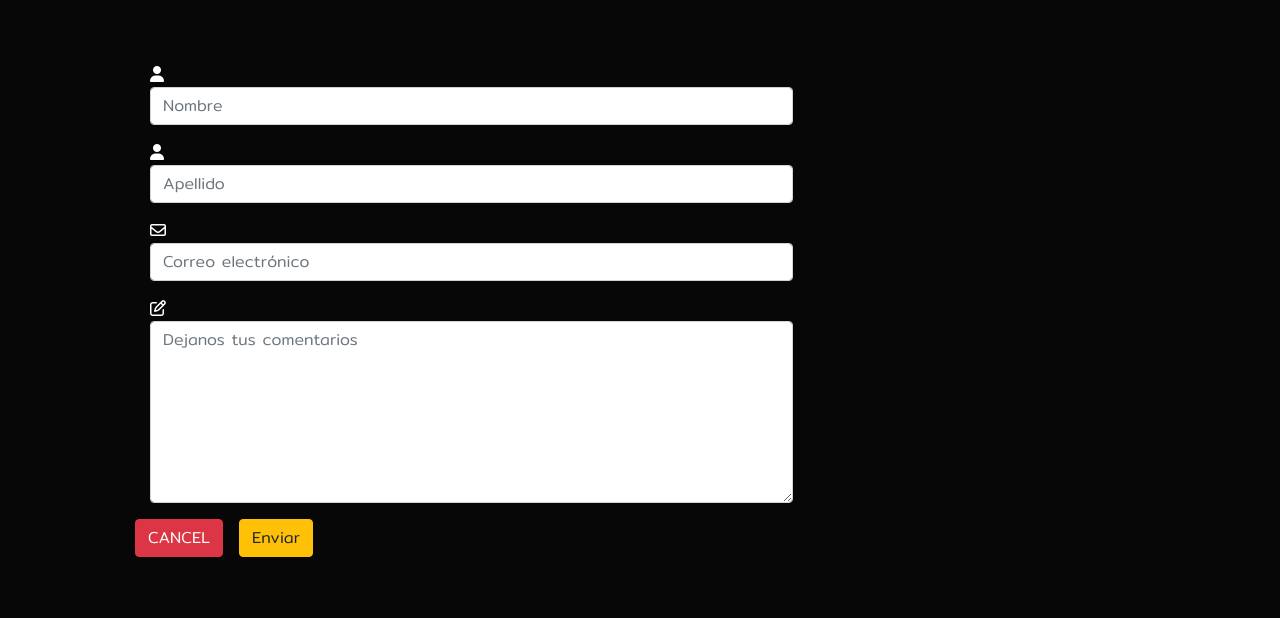
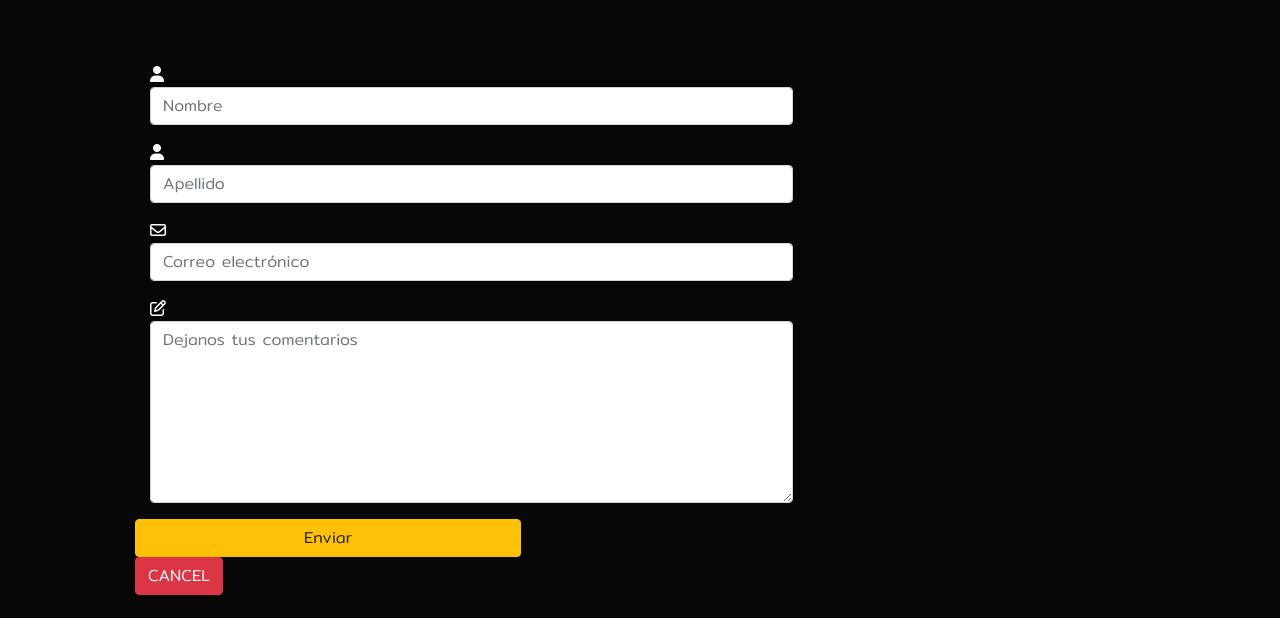
Before and after one commit to PatuProyect/Patu-Nft, a plain HTML site: page Pages/contacto.html in a window 1280 px wide. Shown: the part 182-800 px from the top of the page. Drawn offline with nearby package versions, Linux system fonts and the light colour scheme.

Commit message:
bootstrap

```diff
--- a/css/estilos.css
+++ b/css/estilos.css
@@ -219,6 +219,12 @@ form{
 section{
     text-align: center;
 }
+.row{
+    flex-direction: column-reverse;
+}
+.row .col-md-6{
+    max-width: 40%;
+}
 ol li{
     padding: 7px;
     padding-bottom: 15px;
@@ -300,6 +306,7 @@ h4{
     header{
     grid-template-columns: 20% 60% 20%;
     }
+
 }
 
 @media screen and (max-width: 960px) {
```
